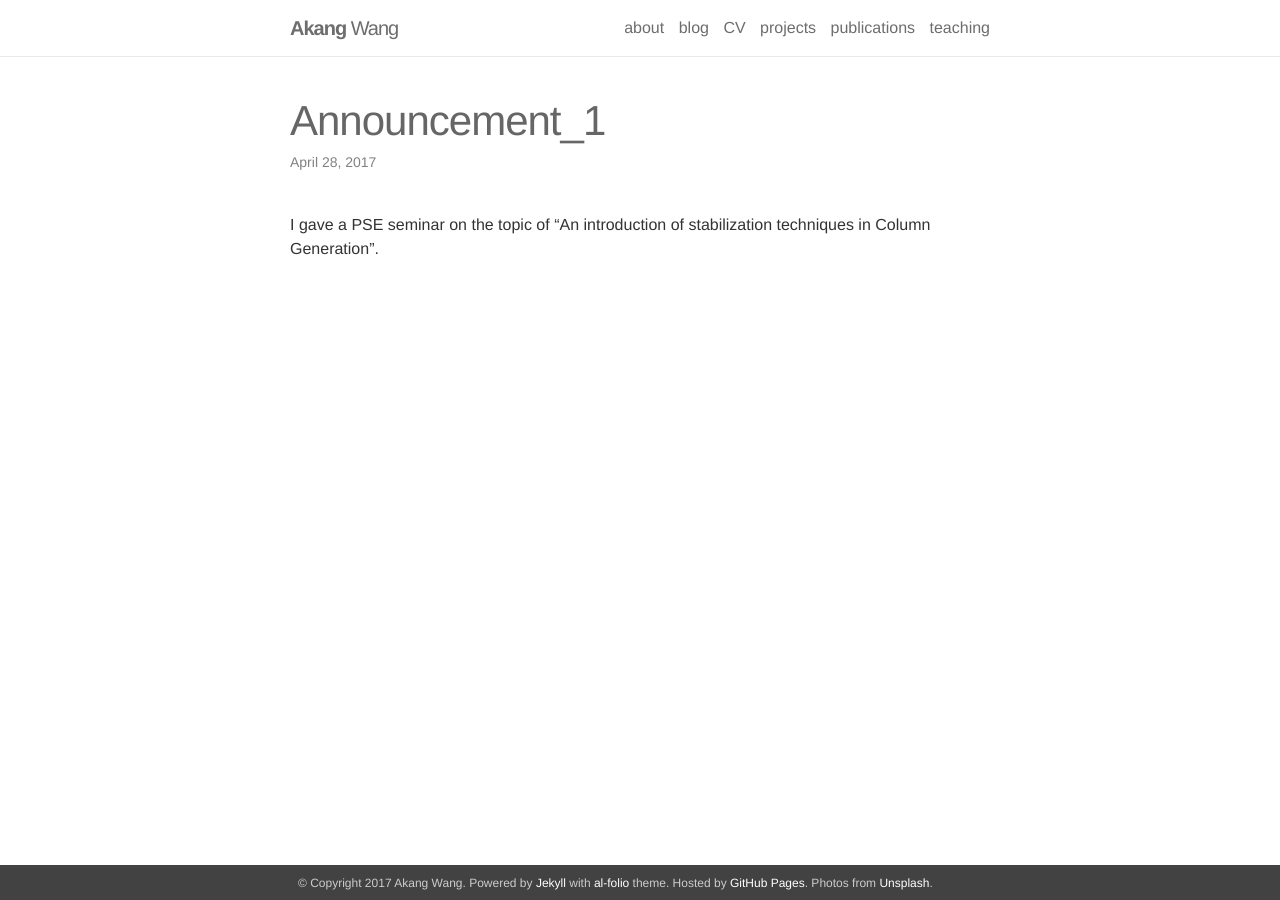
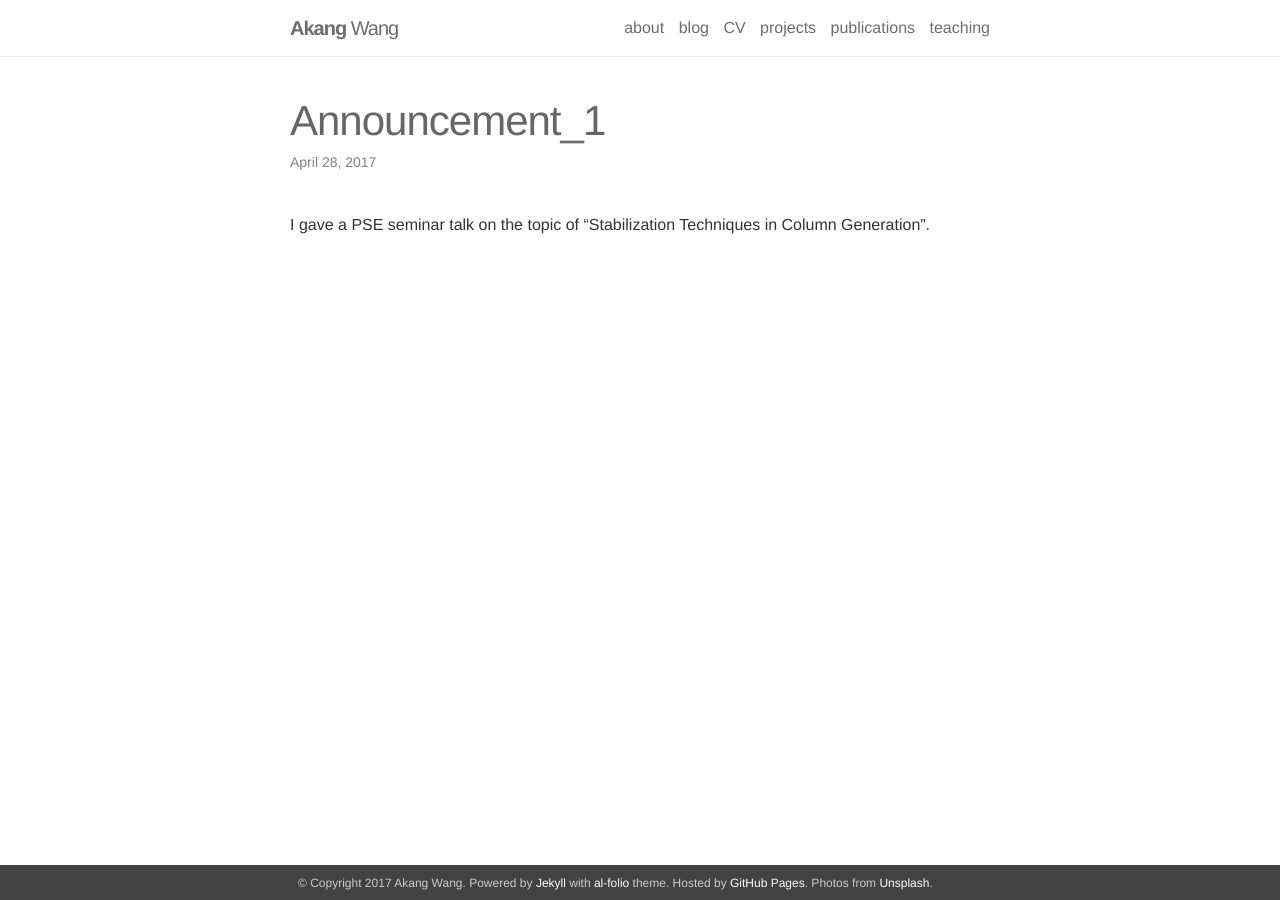
Before and after one commit to VINCENTW2046/akangw.github.io, a Jekyll site: the page built from _news/announcement_1.md, in a window 1280 px wide. Built offline with Jekyll 4.4.1, drawn with Linux system fonts in a browser that asks for light colours; nearby versions of some CDN libraries.

Commit message:
update contact

```diff
--- a/_config_dev.yml
+++ b/_config_dev.yml
@@ -22,7 +22,7 @@ twitter_username: # put your twitter username
 linkedin_username: # put your linkedin username
 scholar_authorid: # put your google scholar author id
 contact_note: >
-  You can even add a little note about which of these is the best way to reach you.
+   Email is the best way to get in touch with me.
 
 # -----------------------------------------------------------------------------
 # Blog
--- a/_news/announcement_1.md
+++ b/_news/announcement_1.md
@@ -4,4 +4,4 @@
 inline: true
 ---
 
-I gave a PSE seminar on the topic of "An introduction of stabilization techniques in Column Generation".
+I gave a PSE seminar talk on the topic of "Stabilization Techniques in Column Generation".
```
